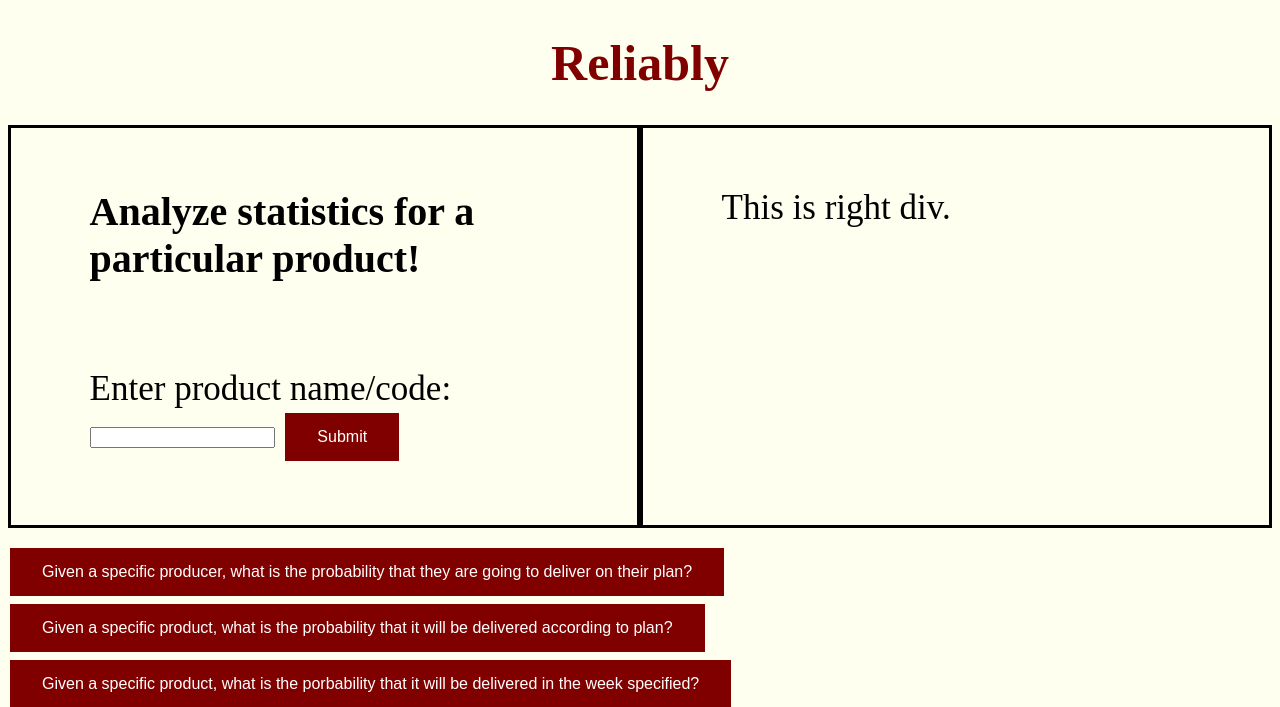
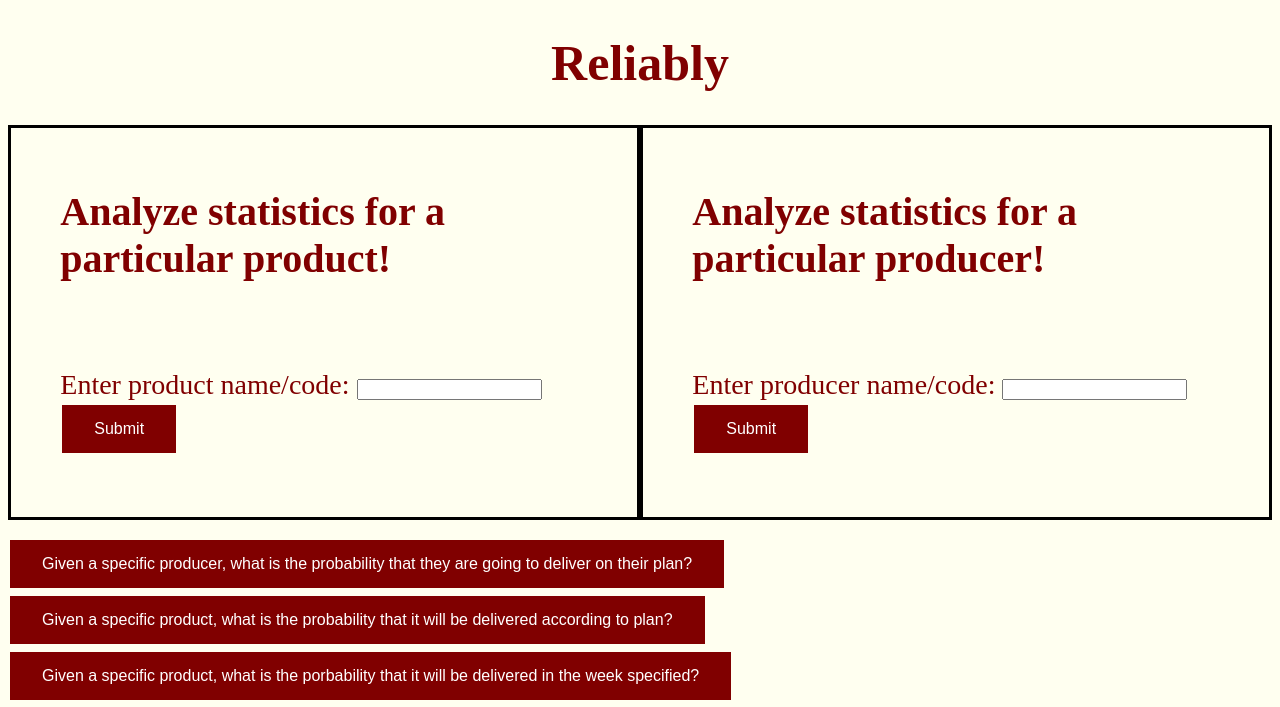
Before and after one commit to UMN-AGI-Hackathon-2023-FarmSight/webpage, a Django app: template dataRizz/home/templates/home.html in a window 1280 px wide. Shown: the top 707 px of the page. Run offline with Django 3.2, Linux system fonts and the light colour scheme; the template is opened without the code that fills it, so the values that code supplies are empty.

Commit message:
formatting

```diff
--- a/dataRizz/dataRizz/static/home.css
+++ b/dataRizz/dataRizz/static/home.css
@@ -37,16 +37,18 @@ img {
 }
 
 .content {
-    width: 80%;
+    width: 90%;
     margin: 40px auto;
-    font-size: 35px;
+    font-size: 28px;
+    color: #800000;
 }
 
 .largecontent {
-    width: 80%;
+    width: 90%;
     margin: 40px auto;
     font-size: 40px;
     font-weight: bold;
+    color: #800000;
 }
 
 /* .title {
--- a/dataRizz/home/templates/home.html
+++ b/dataRizz/home/templates/home.html
@@ -55,12 +55,20 @@
         <br/>
       </div>
       <div class="content">
-        Enter product name/code: <input type="text" name="product">
+        Enter product name/code: <input type="text" id="product" name="name">
         <button class="button">Submit</button>
       </div>
     </div>
     <div class="right">
-      <div class="content">This is right div.</div>
+        <div class="largecontent">
+            Analyze statistics for a particular producer!
+            <br/>
+            <br/>
+        </div>
+        <div class="content">
+            Enter producer name/code: <input type="text" name="producer">
+            <button class="button">Submit</button>
+        </div>
     </div>
 </div>
 
```
